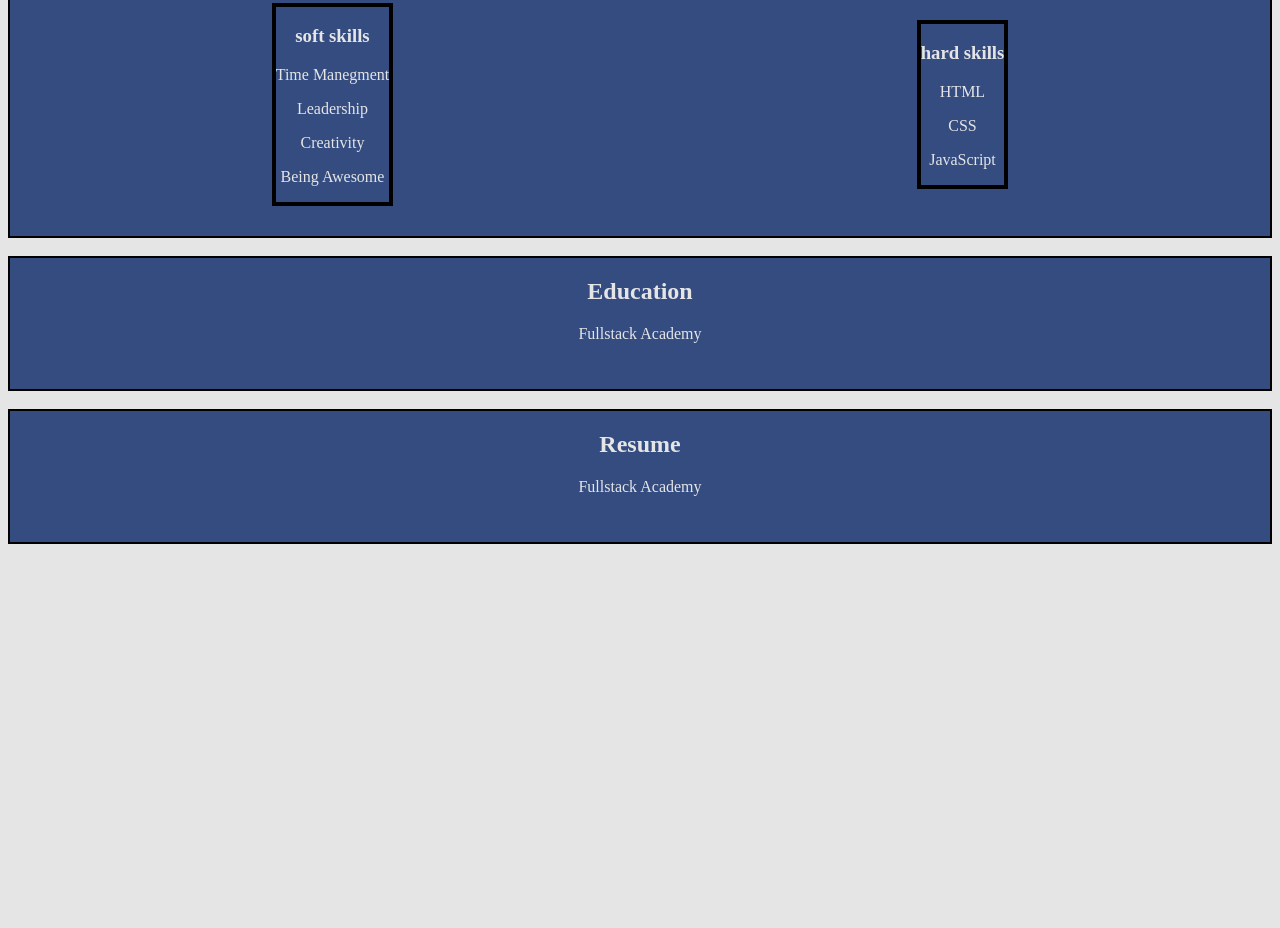
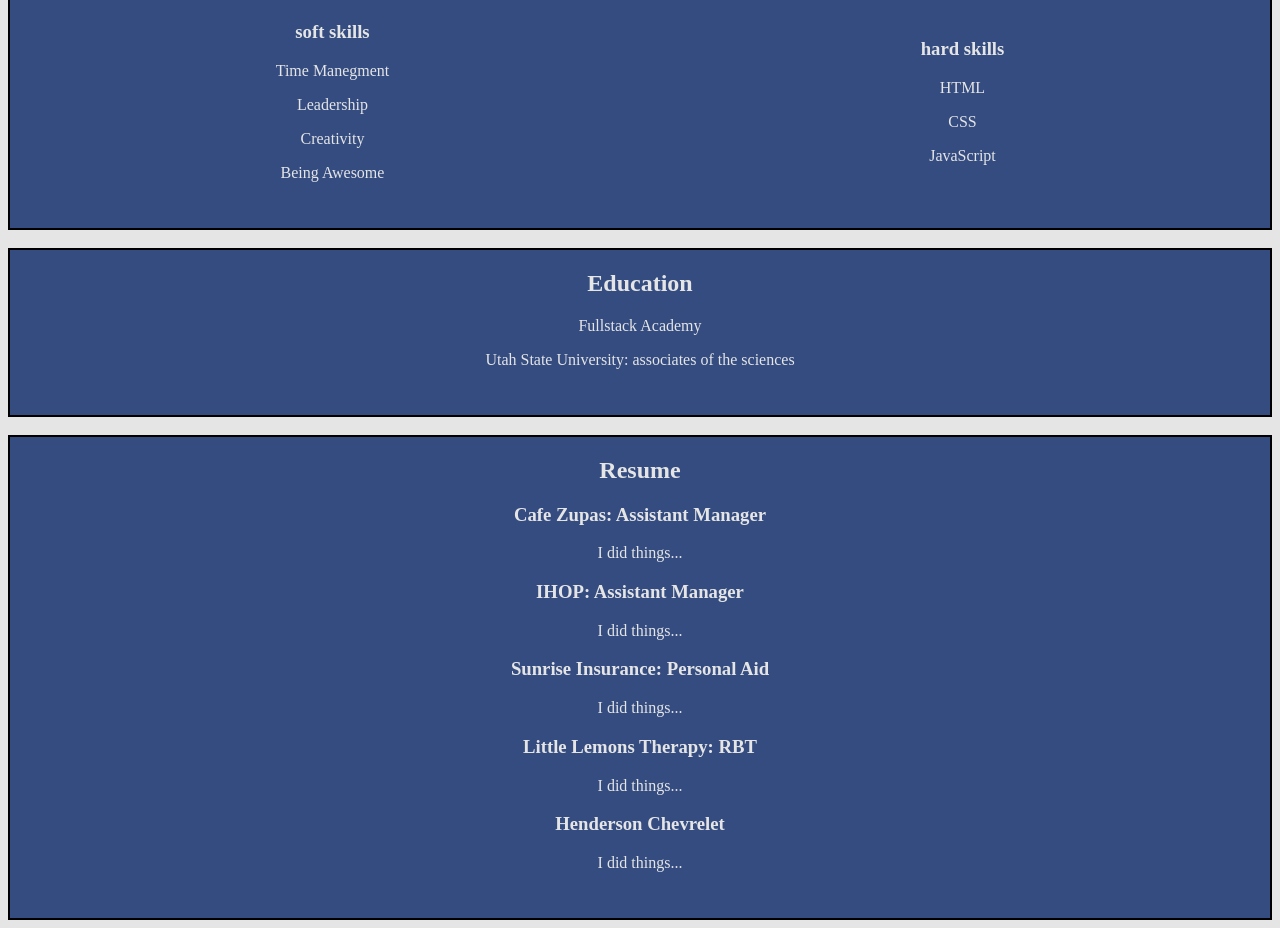
Before and after one commit to Parker-Pond/PersonalWebsite, a plain HTML site: page CV.html in a window 1280 px wide. Shown: the part 291-1219 px from the top of the page. Before the commit the page ends 843 px from the top, so only its background shows below. Drawn offline with Linux system fonts and the light colour scheme.

Commit message:
cv and about me update

```diff
--- a/CV.css
+++ b/CV.css
@@ -33,6 +33,6 @@
 
 }
 #border{
-border: 4px solid var(--one);
+/* border: 4px solid var(--one); */
 margin: auto;
 }
--- a/CV.html
+++ b/CV.html
@@ -17,7 +17,7 @@
     <li><a href="portfolio.html" >Portfolio</a> </li>
    </ul>
    <!-- this is the body of the website -->
-   <center>
+
    <h2>CV page</h2>
 
 <div class="block" >
@@ -41,14 +41,24 @@
 <div class="block">
     <h2>Education</h2>
     <p>Fullstack Academy</p>
+    <p>Utah State University: associates of the sciences</p>
 </div>
 <br>
 <div class="block">
     <h2>Resume</h2>
-    <p>Fullstack Academy</p>
+        <h3>Cafe Zupas: Assistant Manager</h3>
+            <p>I did things...</p>
+        <h3>IHOP: Assistant Manager</h3>
+            <p>I did things...</p>
+        <h3>Sunrise Insurance: Personal Aid</h3>
+            <p>I did things...</p>
+        <h3>Little Lemons Therapy: RBT</h3>
+            <p>I did things...</p>
+        <h3>Henderson Chevrelet</h3>
+            <p>I did things...</p>
 </div>
 
-</center>
+
 
 
 
```
Also changed, not shown: homepage.html (+1 -6 lines).
